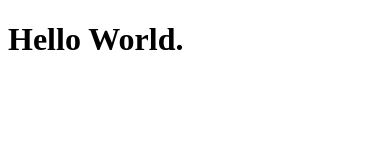
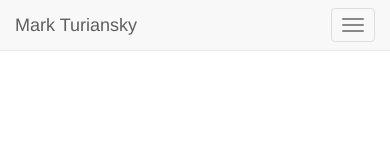
Before and after one commit to mturiansky/mturiansky.github.io, a plain HTML site: page index.html in a window 390 px wide. Drawn offline with nearby package versions, Linux system fonts and the light colour scheme.

Commit message:
navbar setup

```diff
--- a/index.html
+++ b/index.html
@@ -6,11 +6,27 @@
         <meta name="viewport" content="width=device-width, initial-scale=1">
         <!-- break -->
         <title>Mark Turiansky</title>
-        <link href="boostrap.min.css" rel="stylesheet">
+        <link href="bootstrap.min.css" rel="stylesheet">
         <link href="custom.css" rel="stylesheet">
     </head>
     <body>
-        <h1>Hello World.</h1>
+        <div class="navbar navbar-default navbar-fixed-top">
+            <div class="container">
+                <div class="navbar-header">
+                    <button type="button" class="navbar-toggle collapsed" data-toggle="collapse" data-target="#navbar" aria-expanded="false" aria-controls="navbar">
+                        <span class="sr-only">Toggle navigation</span>
+                        <span class="icon-bar"></span>
+                        <span class="icon-bar"></span>
+                        <span class="icon-bar"></span>
+                    </button>
+                    <a class="navbar-brand" href="index.html">Mark Turiansky</a>
+                </div>
+            </div><!-- container -->
+        </div><!-- navbar -->
+
+        <div class="container">
+
+        </div>
 
         <!-- load js modules at the end for performance -->
         <script src="https://ajax.googleapis.com/ajax/libs/jquery/1.11.3/jquery.min.js"></script>
```
